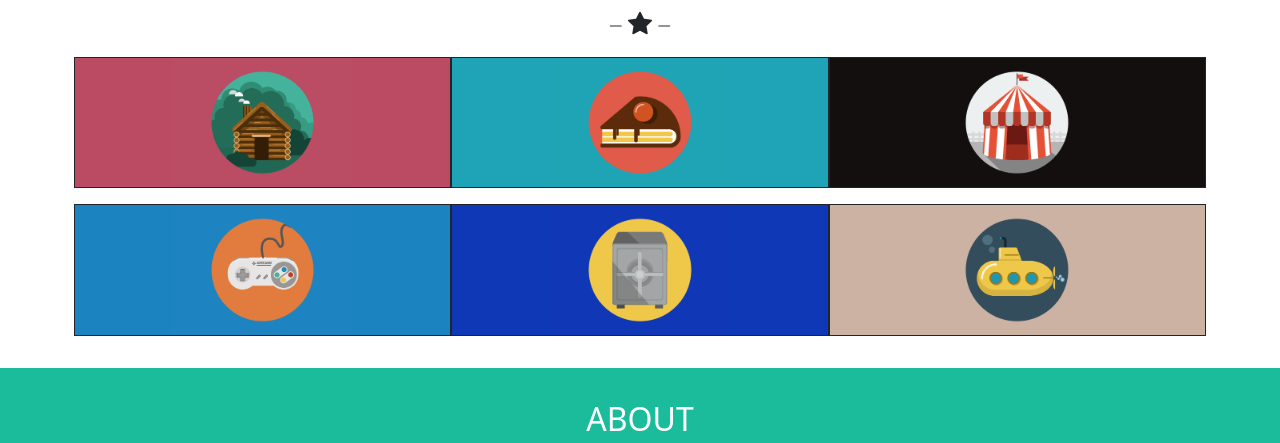
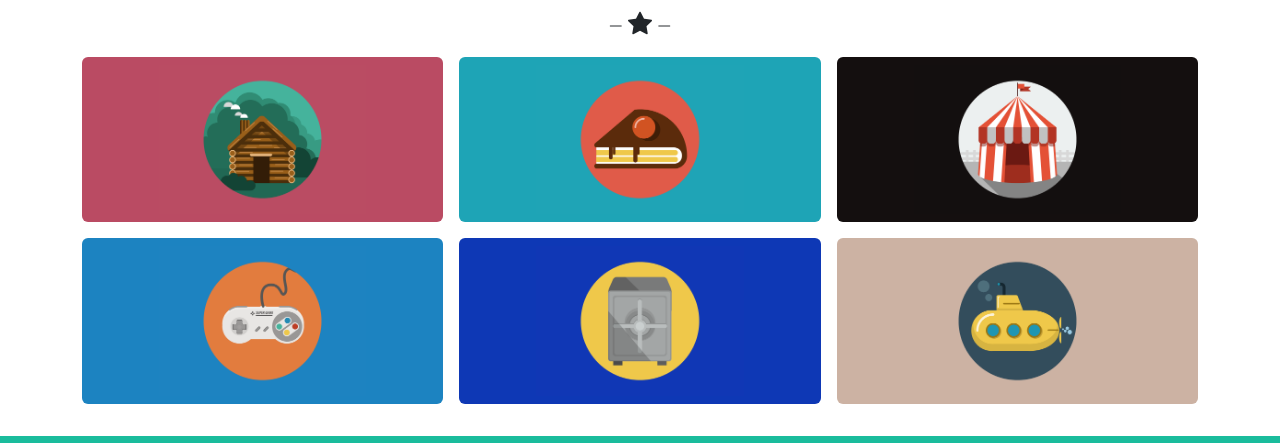
Before and after one commit to GiadaMarzapane/html-css-bootstrap-freelancer, a plain HTML site: page index.html in a window 1280 px wide. Shown: the part 509-952 px from the top of the page. Drawn offline with nearby package versions, Linux system fonts and the light colour scheme.

Commit message:
Fix section portfolio

```diff
--- a/css/style.css
+++ b/css/style.css
@@ -58,7 +58,7 @@ textarea{
 }
 
 #portfolio img{
-    width: 50%;
+    width: 60%;
 }
 
 .my-btn{
--- a/index.html
+++ b/index.html
@@ -37,8 +37,8 @@
                                     </a>
                                 </li>
                             </ul>
+                        </nav>
                     </div>
-                        </nav>
                 </div>
             </div>
         </header>
@@ -73,23 +73,35 @@
                         <i class="bi bi-dash-lg"></i>
                     </div>
                     <div class="row g-3 justify-content-space-between text-center">
-                        <div class="col-sm-12 col-md-6 col-lg-4 border border-dark portfolio-1">
+                        <div class="col-sm-12 col-md-6 col-lg-4">
+                            <div class="rounded portfolio-1 p-2">
                                 <img src="img/cabin.png" alt="">
                             </div>
-                        <div class="col-sm-12 col-md-6 col-lg-4 border border-dark portfolio-2">
+                        </div>
+                        <div class="col-sm-12 col-md-6 col-lg-4">
+                            <div class="rounded portfolio-2 p-2">
                                 <img src="img/cake.png" alt="">
                             </div>
-                        <div class="col-sm-12 col-md-6 col-lg-4 border border-dark portfolio-3">
+                        </div>
+                        <div class="col-sm-12 col-md-6 col-lg-4">
+                            <div class="rounded portfolio-3 p-2">
                                 <img src="img/circus.png" alt="">
                             </div>
-                        <div class="col-sm-12 col-md-6 col-lg-4 border border-dark portfolio-4">
+                        </div>
+                        <div class="col-sm-12 col-md-6 col-lg-4">
+                            <div  class="rounded portfolio-4 p-2">
                                 <img src="img/game.png" alt="">
                             </div>
-                        <div class="col-sm-12 col-md-6 col-lg-4 border border-dark portfolio-5">
+                        </div>
+                        <div class="col-sm-12 col-md-6 col-lg-4">
+                            <div  class="rounded portfolio-5 p-2">
                                 <img src="img/safe.png" alt="">
                             </div>
-                        <div class="col-sm-12 col-md-6 col-lg-4 border border-dark portfolio-6">
+                        </div>
+                        <div class="col-sm-12 col-md-6 col-lg-4">
+                            <div  class="rounded portfolio-6 p-2">
                                 <img src="img/submarine.png" alt="">
+                            </div>
                         </div>
                     </div>
                 </div>
```
Lines whose indentation alone changed are shown as unchanged.
